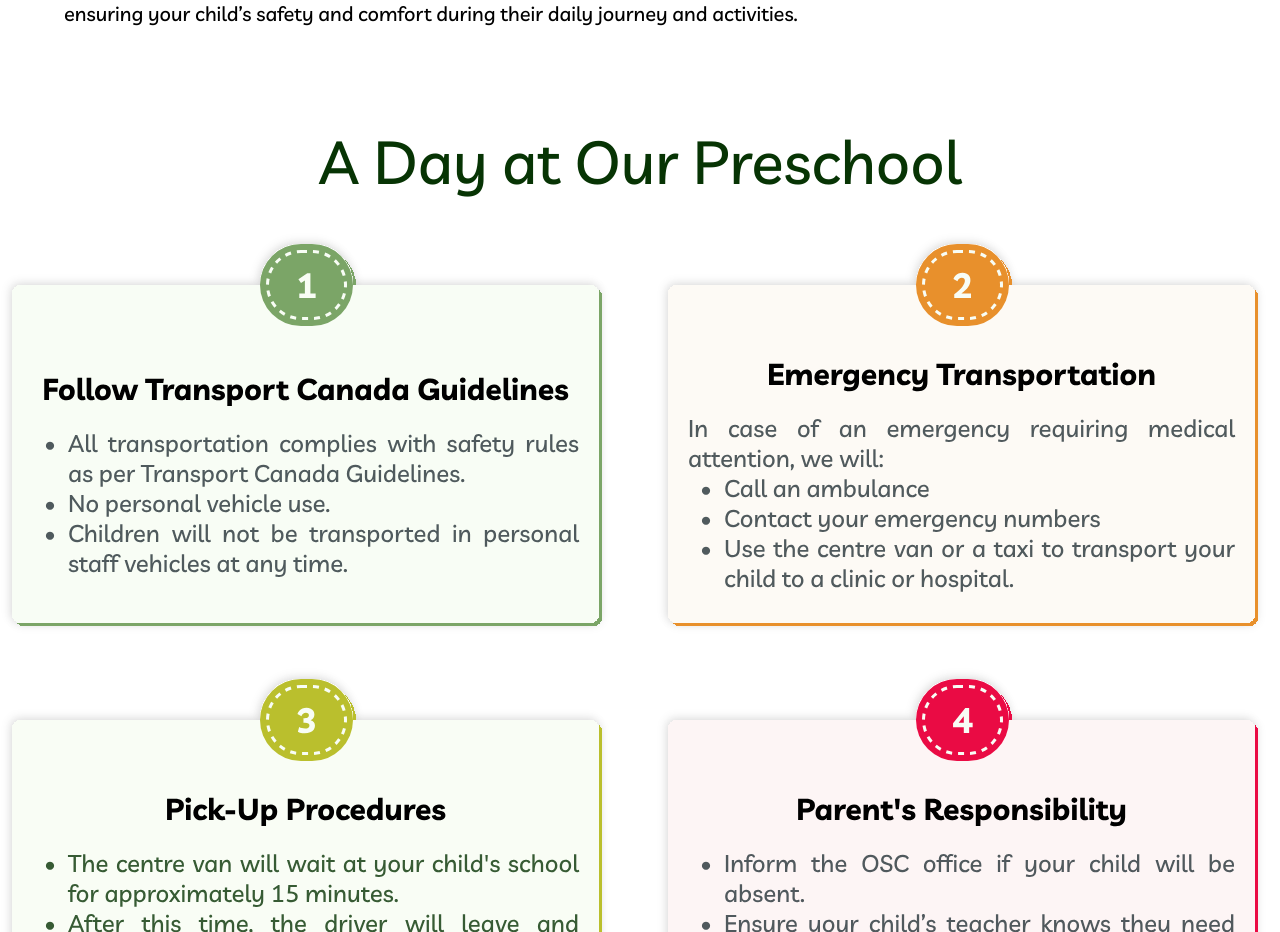
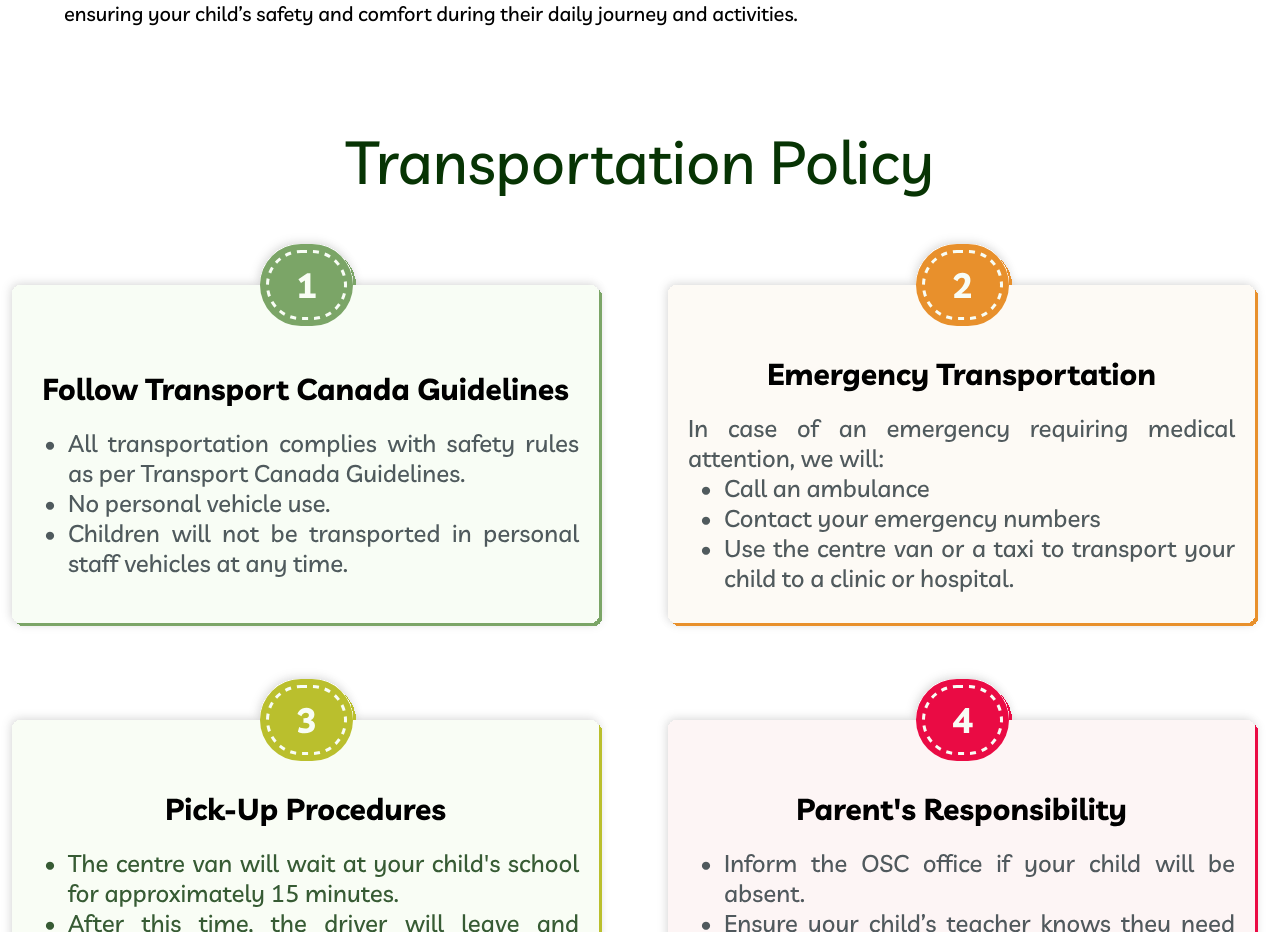
Before and after one commit to darshilkantaria11/k-school, a Next.js app: page /osc in a window 1280 px wide. Shown: the part 800-1732 px from the top of the page. Built offline with nearby package versions, Linux system fonts and the light colour scheme.

Commit message:
changes updated

```diff
--- a/app/nopage/osc/osc2.jsx
+++ b/app/nopage/osc/osc2.jsx
@@ -10,7 +10,7 @@ export default function DayAtPreschool() {
     return (
         <>
         <div className="flex mt-20 mb-10 justify-center items-center text-3xl md:text-6xl lv">
-            <h1 className='text-center text-g4'>A Day at Our Preschool</h1>
+            <h1 className='text-center text-g4'>Transportation Policy</h1>
         </div>
             <div className="container mx-auto grid grid-cols-2 gap-4 lg:gap-8">
                 <div className="hover:scale-105 transition-transform duration-200 ease-in-out ">
```
